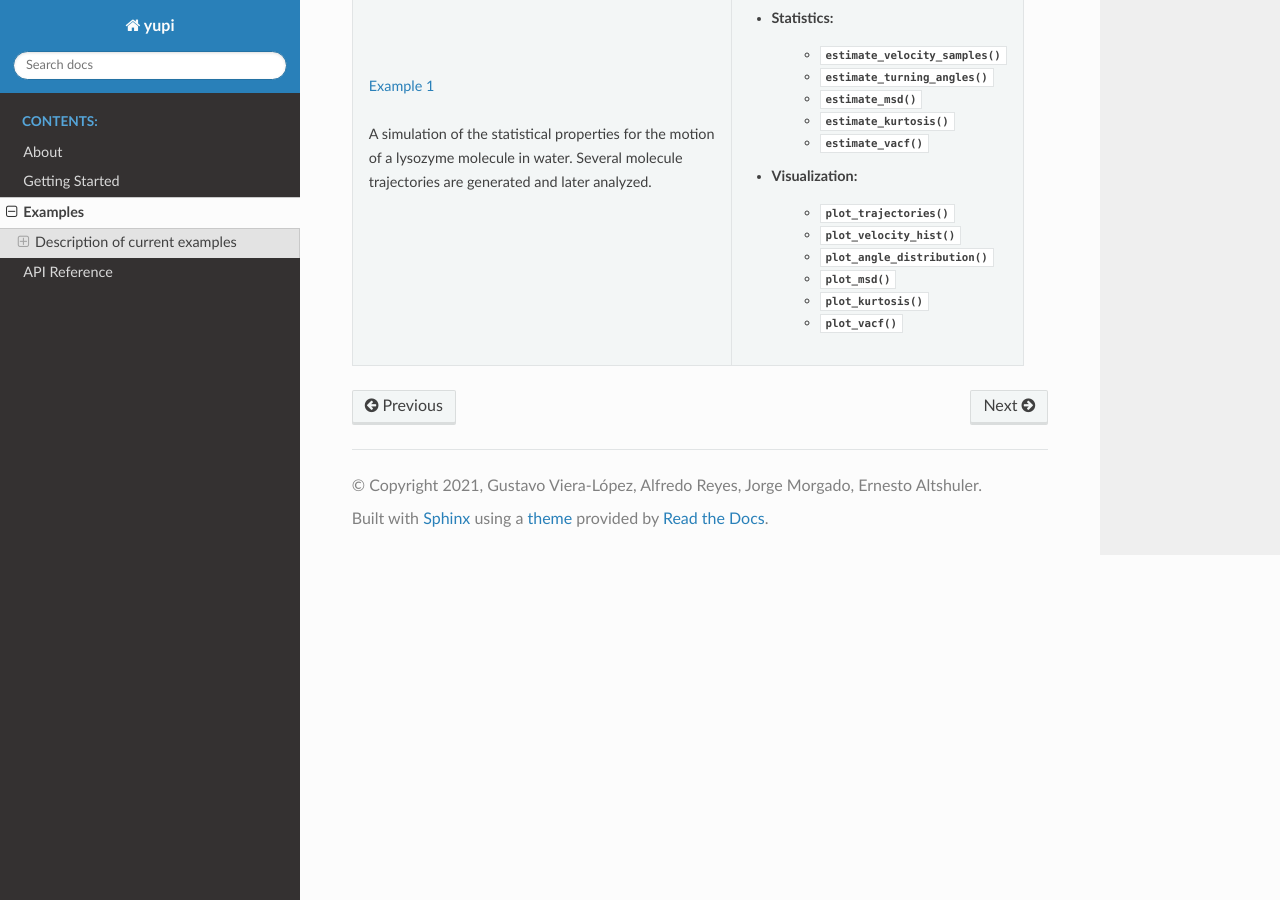
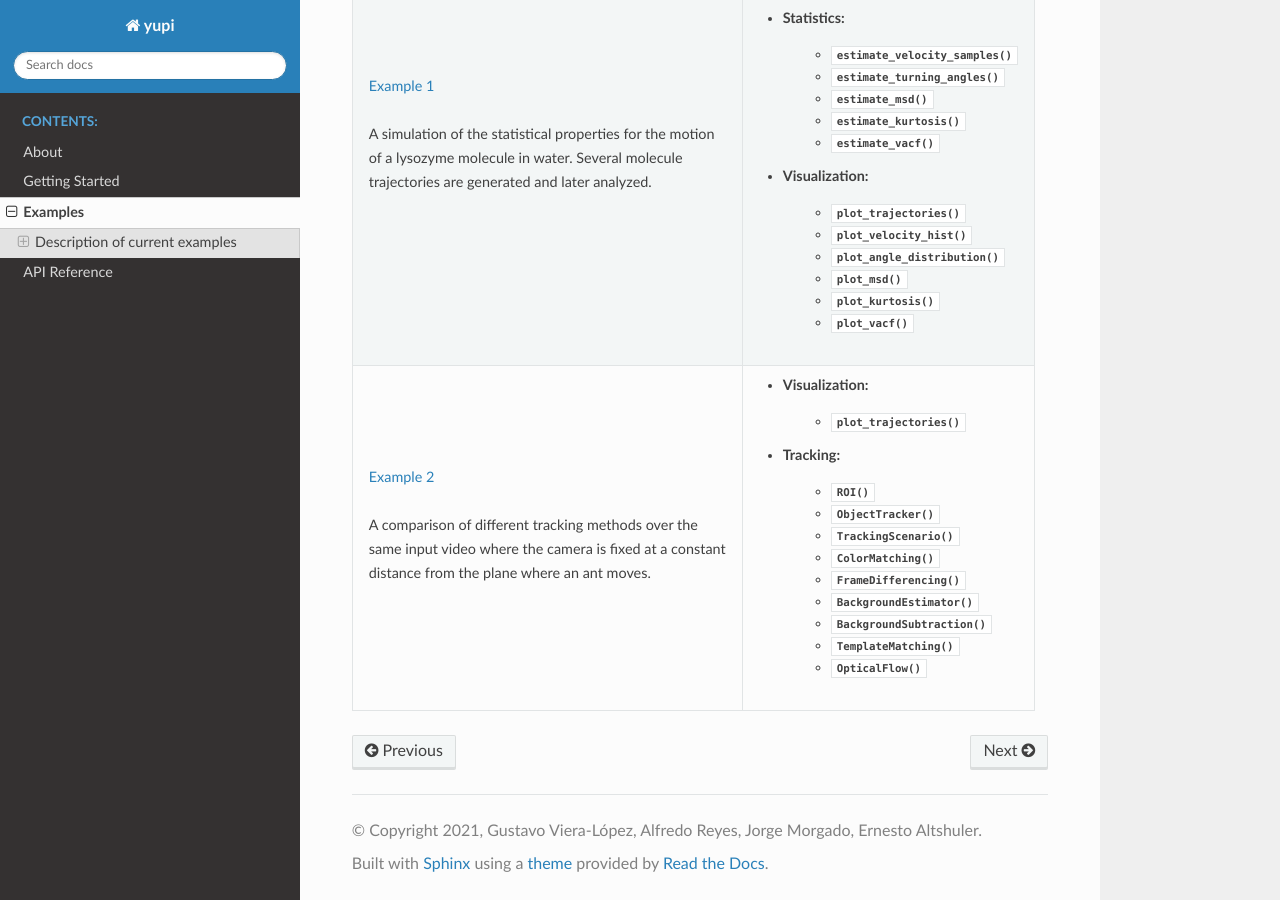
Before and after one commit to yupidevs/yupi, a Sphinx documentation site: the page built from docs/source/examples/examples.rst, in a window 1280 px wide and 900 px high, scrolled down 561 px. Built offline with Sphinx 7.4.7 and the Read the Docs theme 2.0.0, drawn with Linux system fonts in a browser that asks for light colours.

Commit message:
Add documentation for example002

```diff
--- a/docs/source/examples/examples.rst
+++ b/docs/source/examples/examples.rst
@@ -42,6 +42,24 @@ In this table you can easily find the examples that better suits you.
           * :py:func:`~visualization.plot_msd`
           * :py:func:`~visualization.plot_kurtosis`
           * :py:func:`~visualization.plot_vacf`
+   * - | :doc:`Example 2<example2>`
+       |
+       | A comparison of different tracking methods over the
+       | same input video where the camera is fixed at a constant
+       | distance from the plane where an ant moves.
+     - * Visualization:
+          * :py:func:`~visualization.plot_trajectories`
+       * Tracking:
+          * :py:func:`~tracking.ROI`
+          * :py:func:`~tracking.ObjectTracker`
+          * :py:func:`~tracking.TrackingScenario`
+          * :py:func:`~tracking.ColorMatching`
+          * :py:func:`~tracking.FrameDifferencing`
+          * :py:func:`~tracking.BackgroundEstimator`
+          * :py:func:`~tracking.BackgroundSubtraction`
+          * :py:func:`~tracking.TemplateMatching`
+          * :py:func:`~tracking.OpticalFlow`
+
 
 .. toctree::
    :maxdepth: 2
```
Also changed, not shown: other parts of docs/source/examples/examples.rst (+1 -0 lines), docs/source/examples/example2.rst (added, +141 -0 lines), docs/source/images/example2.png (added).
